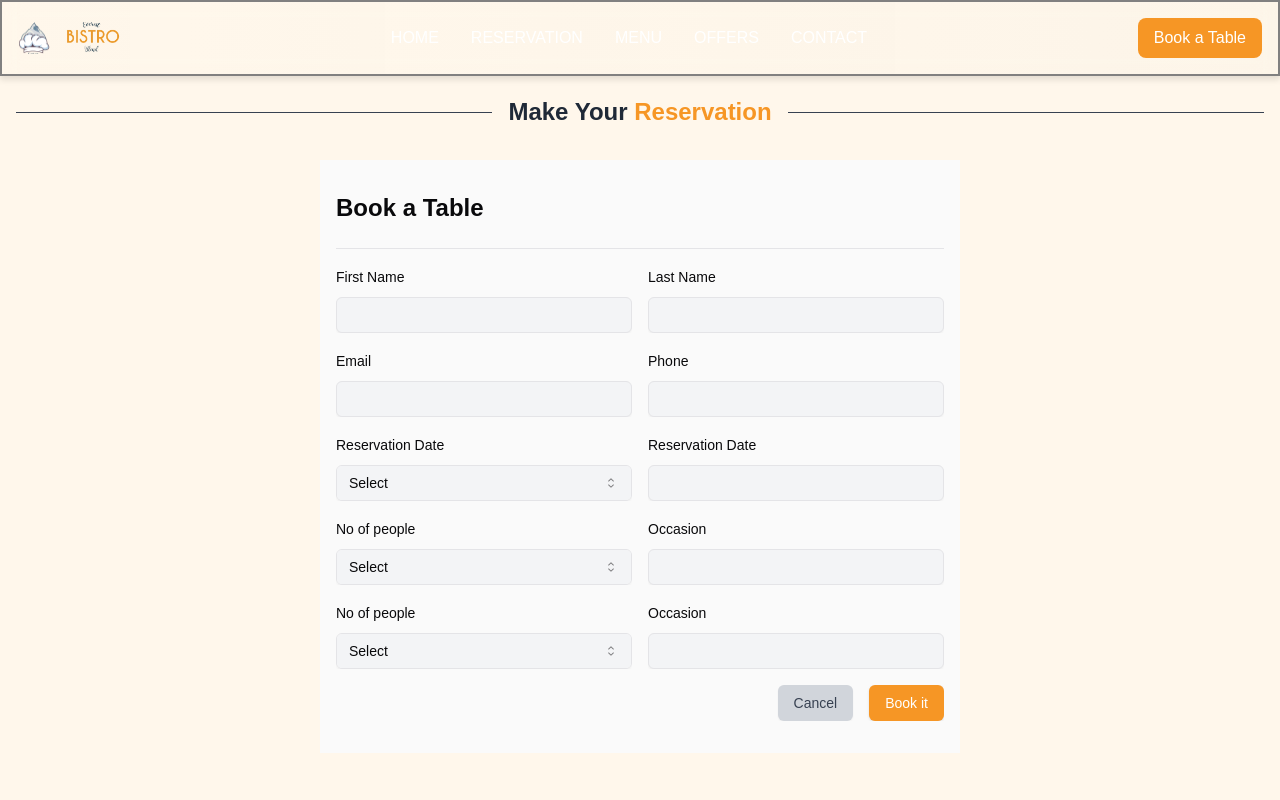
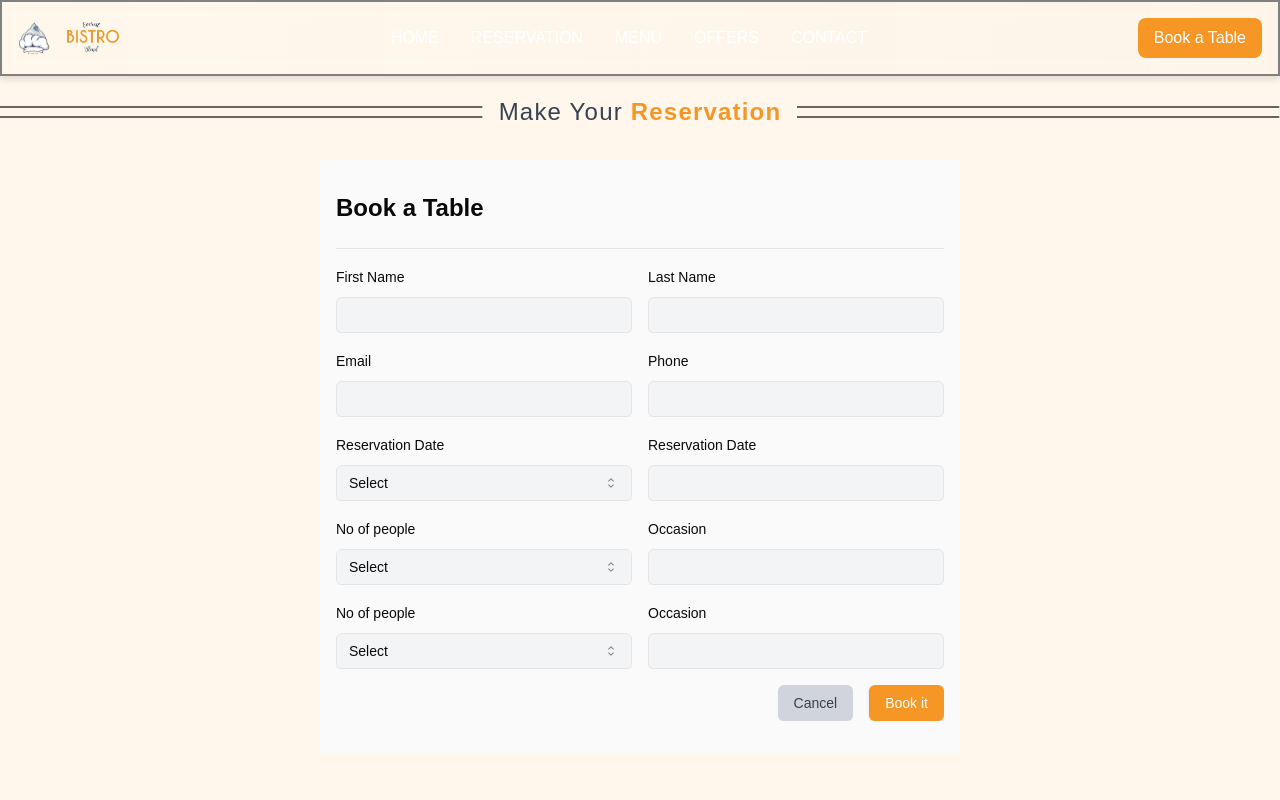
Before and after one commit to shyam888-git/Bon_Appetit, a React (Vite) app: page /reservation in a window 1280 px wide. Shown: the top 800 px of the page. Built offline with nearby package versions, Linux system fonts and the light colour scheme.

Commit message:
reservation

```diff
--- a/src/components/Hero/Hero.tsx
+++ b/src/components/Hero/Hero.tsx
@@ -55,7 +55,7 @@ const Hero = () => {
   return (
     <div className="bg-[#FAFAFA] py-8">
       <div className="container mx-auto px-4">
-        <div className="flex flex-col md:flex-row justify-center items-center mb-8">
+        <div className="flex flex-col md:flex-row lg:gap-2 justify-center items-center mb-8">
           {/* Text Section */}
           <div className="grid items-center ">
             <div className="flex flex-row items-center md:items-start mb-6 md:mb-0">
--- a/src/components/Menu/Menu.tsx
+++ b/src/components/Menu/Menu.tsx
@@ -44,13 +44,46 @@ const Menu = () => {
           <h1 className="text-4xl">
             Our <strong className="text-[#F69625]">Menu</strong>
           </h1>
+          <div className=" hidden lg:flex items-center space-x-2 overflow-x-auto scrollbar-hide">
+            {/* Chevron icons visible only on large screens and above */}
+            <button className="p-2 hidden md:block sm:block lg:block">
+              <FaChevronLeft className="text-[#402E32]" />
+            </button>
+
+            <div className="flex space-x-1">
+              {categories.map((category, index) => (
+                <span
+                  key={index}
+                  className="bg-[#FFEACD] text-[#402E32] text-base text-center  px-5  lg:px-4 py-2 rounded-[10px] whitespace-nowrap"
+                  style={{
+                    flex: `0 0 calc(100% / ${
+                      window.innerWidth >= 1280
+                        ? 7
+                        : window.innerWidth >= 1024
+                        ? 6
+                        : window.innerWidth >= 768
+                        ? 5
+                        : 4
+                    })`,
+                  }}
+                >
+                  {category}
+                </span>
+              ))}
+            </div>
+
+            {/* Chevron icons visible only on large screens and above */}
+            <button className="p-2 hidden md:block sm:block lg:block">
+              <FaChevronRight className="text-[#402E32]" />
+            </button>
+          </div>
           <Button className="bg-[#F69625] text-white px-6 py-2 rounded-lg">
             View All
           </Button>
         </div>
 
         <div className="relative mb-8">
-          <div className="flex items-center space-x-4 overflow-x-auto scrollbar-hide">
+          <div className="flex lg:hidden items-center space-x-4 overflow-x-auto scrollbar-hide">
             {/* Chevron icons visible only on large screens and above */}
             <button className="p-2 hidden md:block sm:block lg:block">
               <FaChevronLeft className="text-[#402E32]" />
--- a/src/components/Reservation/ReservationMain.tsx
+++ b/src/components/Reservation/ReservationMain.tsx
@@ -3,14 +3,60 @@ import ReservationForm from "./ReservationForm";
 const ReservationMain = () => {
   return (
     <div className="bg-[#FFF7EB] w-full py-16">
-      <div className="flex items-center justify-center my-8">
-        <div className="flex-1 border-t border-gray-700 mx-4"></div>
-        <h2 className="text-2xl font-semibold text-gray-800">
+      {/* Wrapping all the borders and text in a column */}
+      <div className="flex justify-between items-center space-x-4 my-8 ">
+        {/* Upper row of borders */}
+        <div className="flex-1 grid justify-start items-center gap-2">
+          <svg
+            xmlns="http://www.w3.org/2000/svg"
+            className="w-full max-w-[200px] sm:max-w-[300px] md:max-w-[350px] lg:max-w-full"
+            height="2"
+            viewBox="0 0 678 2"
+            fill="none"
+          >
+            <path d="M-155 1H677.5" stroke="#402E32" strokeWidth="2" />
+          </svg>
+          <svg
+            xmlns="http://www.w3.org/2000/svg"
+            className="w-full max-w-[200px] sm:max-w-[300px] md:max-w-[350px] lg:max-w-full"
+            height="2"
+            viewBox="0 0 678 2"
+            fill="none"
+          >
+            <path d="M-155 1H677.5" stroke="#402E32" strokeWidth="2" />
+          </svg>
+        </div>
+
+        {/* Title in the middle */}
+        <h2 className="text-lg sm:text-xl lg:text-2xl font-medium text-gray-700 tracking-wider whitespace-nowrap">
           Make Your{" "}
           <span className="text-[#F69625] font-bold">Reservation</span>
         </h2>
-        <div className="flex-1 border-t border-gray-700 mx-4"></div>
+
+        {/* Lower row of borders */}
+        <div className="flex-1 grid justify-end items-center gap-2">
+          <svg
+            xmlns="http://www.w3.org/2000/svg"
+            className="w-full max-w-[200px] sm:max-w-[300px] md:max-w-[350px] lg:max-w-full"
+            height="2"
+            viewBox="0 0 678 2"
+            fill="none"
+          >
+            <path d="M-155 1H677.5" stroke="#402E32" strokeWidth="2" />
+          </svg>
+          <svg
+            xmlns="http://www.w3.org/2000/svg"
+            className="w-full max-w-[200px] sm:max-w-[300px] md:max-w-[350px] lg:max-w-full"
+            height="2"
+            viewBox="0 0 678 2"
+            fill="none"
+          >
+            <path d="M-155 1H677.5" stroke="#402E32" strokeWidth="2" />
+          </svg>
+        </div>
       </div>
+
+      {/* Reservation form */}
       <ReservationForm />
     </div>
   );
```
